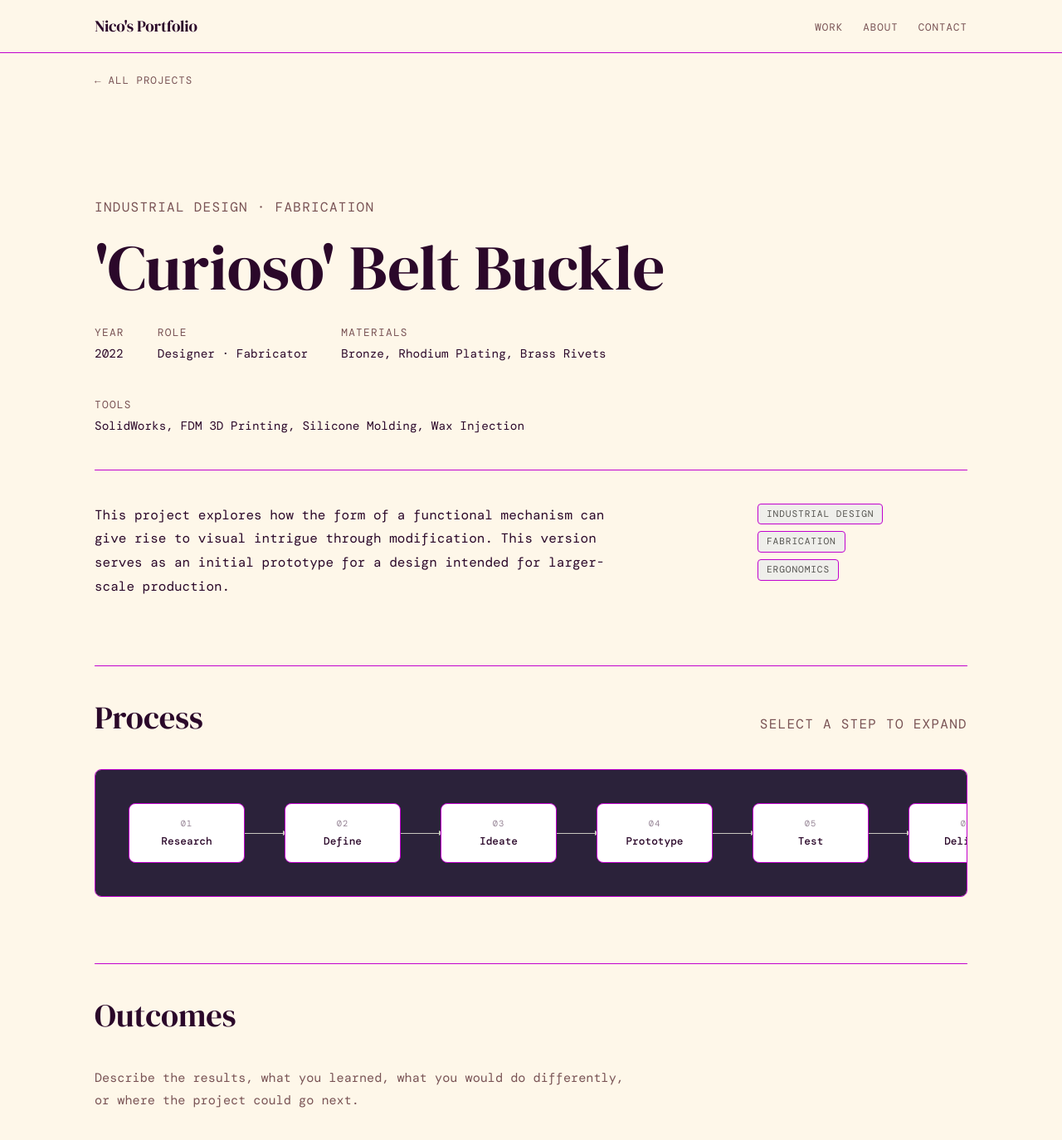
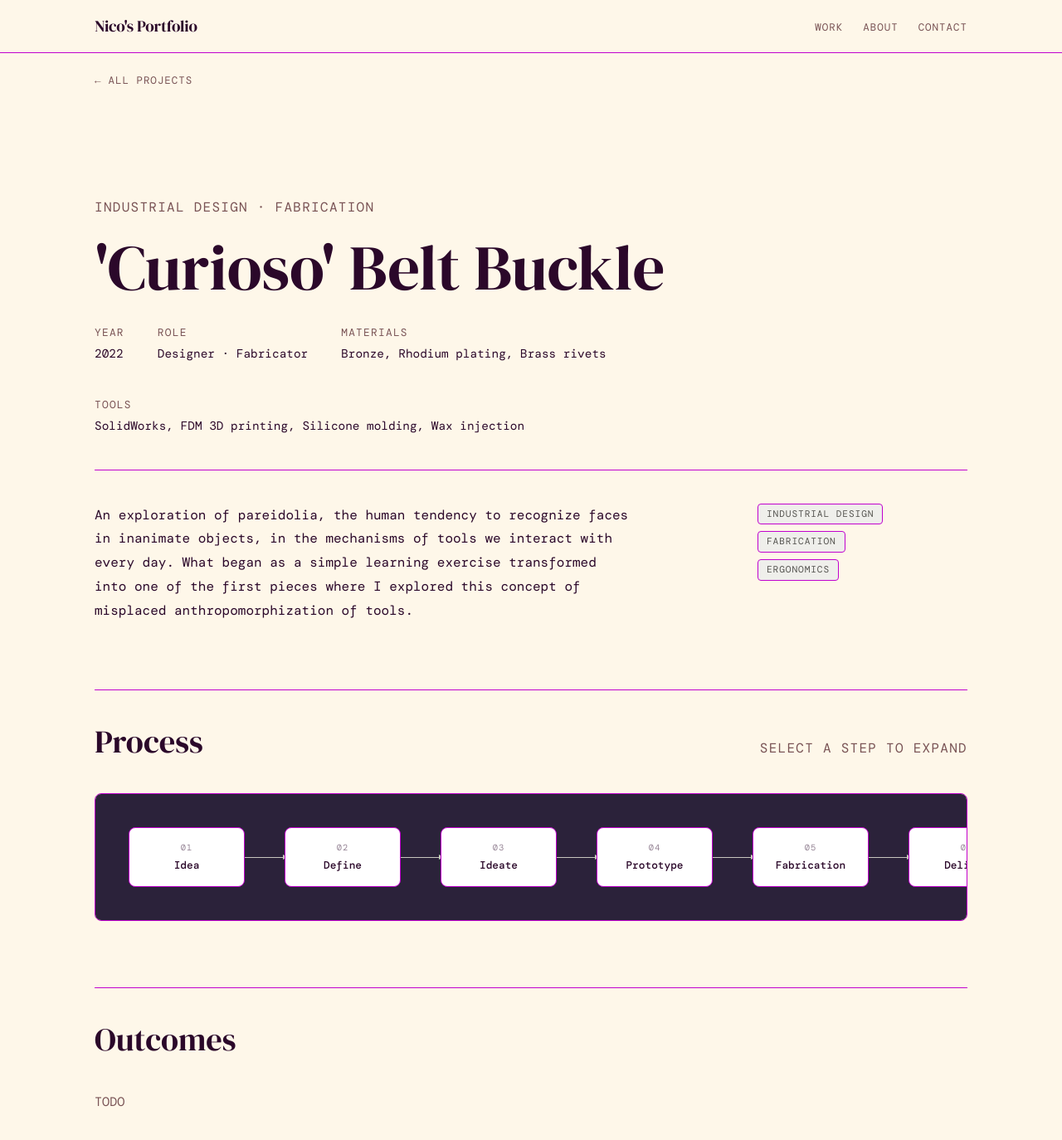
Before and after one commit to nbonnetm/nbonnetm.github.io, a Jekyll site: the page built from _projects/project-one.html, in a window 1280 px wide and 1400 px high. Shown: the top 1374 px of the window at 83% size. Built offline with Jekyll 4.4.1, drawn with Linux system fonts in a browser that asks for light colours; some web fonts are replaced.

Commit message:
finish curioso project

```diff
--- a/_layouts/project.html
+++ b/_layouts/project.html
@@ -104,7 +104,14 @@ layout: base
   <!-- Any content written below the frontmatter in a project file
        renders here. Use this for one-off sections unique to a project. -->
   {{ content }}
-
+<!-- LIGHTBOX -->
+  <div class="lightbox" id="lightbox">
+    <button class="lightbox-close" id="lightbox-close">✕</button>
+    <div class="lightbox-inner">
+      <img id="lightbox-img" src="" alt="" />
+      <p class="lightbox-caption" id="lightbox-caption"></p>
+    </div>
+  </div>
 </div><!-- /container -->
 
 <!-- NODE DIAGRAM SCRIPT -->
--- a/_projects/project-one.html
+++ b/_projects/project-one.html
@@ -8,18 +8,17 @@
 title: "'Curioso' Belt Buckle"
 year: 2022
 role: "Designer · Fabricator"
-materials: "Bronze, Rhodium Plating, Brass Rivets"       # optional — delete line if not needed
-tools: "SolidWorks, FDM 3D Printing, Silicone Molding, Wax Injection"         # optional — delete line if not needed
+materials: "Bronze, Rhodium plating, Brass rivets"       # optional — delete line if not needed
+tools: "SolidWorks, FDM 3D printing, Silicone molding, Wax injection"         # optional — delete line if not needed
 
 # Short summary shown on the homepage card
-summary: "Put a nice summary here."
+summary: ""
 
 # Overview paragraph shown at the top of the project page
-overview: "This project explores how the form of a functional mechanism can give rise to visual intrigue through modification. This version serves as
-          an initial prototype for a design intended for larger-scale production."
+overview: "An exploration of pareidolia, the human tendency to recognize faces in inanimate objects, in the mechanisms of tools we interact with every day. What began as a simple learning exercise transformed into one of the first pieces where I explored this concept of misplaced anthropomorphization of tools."
 
 # Outcomes paragraph shown at the bottom (optional — delete section if not needed)
-outcomes: "Describe the results, what you learned, what you would do differently, or where the project could go next."
+outcomes: "TODO"
 
 # Categories shown in the hero (displayed as "Cat One · Cat Two")
 categories:
@@ -42,47 +41,59 @@ cover: "assets/images/project-one/cover.png"
 # body   : description paragraph in the detail panel
 # images : list of image paths (optional — omit if no images for this step)
 nodes:
-  - label: "Research"
-    title: "Research & Discovery"
-    body: "Describe what the research phase involved — user studies, literature review, competitive analysis, site visits, interviews, or precedent research. What questions were you trying to answer?"
+  - label: "Idea"
+    title: "Idea/concept"
+    body: "This project began as an exercise for working with assemblies in SolidWorks. I had recently come across a belt buckle mechanism that I found to intriguingly resemble a human face."
+    images:
+    - src: "/assets/images/project-one/idea-1.jpg"
+      caption: "Original inspiration"
+
   - label: "Define"
     title: "Problem Definition"
-    body: "How did you synthesize your research into a clear problem statement or design brief? What constraints, requirements, or opportunities shaped the direction?"
+    body: "Since the original model for this buckle was created as an exercise while learning the basics of CAD modeling, I needed to restart my approach from scratch. The original model was large and unwieldy, not to mention I had failed to account for fit tolerances."
     images:
-      - "/assets/images/project-one/define-1.png"
+      - src: "/assets/images/project-one/define-1.png"
+        caption: "Original model from previous year"
 
   - label: "Ideate"
     title: "Ideation"
-    body: "Describe your ideation process — sketching, brainstorming, concept generation. How many directions did you explore, and how did you narrow them down?"
+    body: "I began iterating ways to better incorporate face-like features into my design while ensuring it could still function. To determine how the geometry of my design might interface with the human hand, I experimented with different sizes, curves, and placements for the toggling mechanism."
     images:
-      - "/assets/images/project-one/ideation-1.jpg"
-      - "/assets/images/project-one/ideation-2.jpg"
+      - src: "/assets/images/project-one/ideation-1.jpg"
+        caption: "Concept sketches"
+      - src: "/assets/images/project-one/ideation-2.jpg"
+        caption: "Orthographic sketches of two candidate designs"
 
   - label: "Prototype"
     title: "Prototyping"
-    body: "What prototyping methods did you use? What were you trying to test or validate at each fidelity level?"
+    body: "Using the orthographic drawings, I created a new CAD document for this design. I 3D printed multiple versions of the design to test with different springs, tolerances, and geometries before printing the design using a high-fidelity FDM printer."
     images:
       - src: "/assets/images/project-one/prototype-1.png"
         caption: "3D model of second prototype"
-      - "/assets/images/project-one/prototype-2.jpg"
+      - src: "/assets/images/project-one/prototype-4.png"
+        caption: "Exploded view of final model"
       - src: "/assets/images/project-one/prototype-3.png"
         caption: "High-fidelity 3D print of final model"
 
-  - label: "Test"
-    title: "Testing & Iteration"
-    body: "How did you evaluate your prototypes? What feedback did you gather, and what changed as a result?"
+  - label: "Fabrication"
+    title: "Fabrication"
+    body: "The 3D print was then used to create a silicone mold, after which it was prepped for wax injection. Once a wax positive was ready, it was sent to a local foundry to be cast in bronze. After receiving the parts, I noticed the fit between parts had changed due to shrinkage from the casting process. I filed the parts down to fit, after which I sanded and polished them to prep for rhodium electroplating."
     images:
-      - "/assets/images/project-one/test-1.jpg"
-      - "/assets/images/project-one/test-2.jpg"
-      - "/assets/images/project-one/test-3.jpg"
-      - "/assets/images/project-one/test-4.jpg"
+      - src: "/assets/images/project-one/fab-1.png"
+        caption: "Silicone mold"
+      - src: "/assets/images/project-one/fab-2.jpg"
+        caption: "Bronze cast"
+      - src: "/assets/images/project-one/fab-3.jpg"
+        caption: "Filing and finishing"
 
   - label: "Deliver"
     title: "Final Outcome"
-    body: "What was the final deliverable? Describe the resolved design, the fabrication process, and how it addresses the original brief."
+    body: "While the final result was stunning to look at, it unfortunately did not function as well as intended. Necessary post-processing makes this mode of fabrication unsuitable for larger-scale production. Next step is to redesign for CNC milling, which would allow for better control of fit and tolerance."
     images:
-      - "/assets/images/project-one/final-1.jpg"
-      - "/assets/images/project-one/final-2.jpg"
+      - src: "/assets/images/project-one/final-1.png"
+        caption: "Finished prototype for new design"
+      - src: "/assets/images/project-one/final-2.jpg"
+        caption: "Detail shot of rivets"
 
 # Documentation gallery images shown below the process diagram (optional)
 # Delete this section if you don't want a gallery
--- a/assets/css/styles.css
+++ b/assets/css/styles.css
@@ -495,6 +495,73 @@ nav .container {
   transform: scale(1.03);
 }
 
+/* --- LIGHTBOX --- */
+.lightbox {
+  position: fixed;
+  inset: 0;
+  background: rgba(0, 0, 0, 0.85);
+  z-index: 200;
+  display: flex;
+  align-items: center;
+  justify-content: center;
+  opacity: 0;
+  pointer-events: none;
+  transition: opacity var(--transition-med);
+}
+
+.lightbox.visible {
+  opacity: 1;
+  pointer-events: all;
+}
+
+.lightbox img {
+  max-width: 90vw;
+  max-height: 90vh;
+  object-fit: contain;
+  border-radius: var(--radius-md);
+  box-shadow: 0 24px 64px rgba(0,0,0,0.5);
+}
+
+.lightbox-caption {
+  position: absolute;
+  bottom: calc(-1 * var(--space-xl));
+  left: 50%;
+  transform: translateX(-50%);
+  color: #f7f6f2;
+  font-size: 0.8rem;
+  letter-spacing: 0.06em;
+  text-align: center;
+  opacity: 0.8;
+  width: 90vw;
+}
+
+.lightbox-inner {
+  position: relative;
+  display: inline-flex;
+  flex-direction: column;
+  align-items: center;
+  max-width: 90vw;
+  max-height: 90vh;
+}
+
+.lightbox-close {
+  position: absolute;
+  top: var(--space-lg);
+  right: var(--space-lg);
+  color: #f7f6f2;
+  font-size: 1.5rem;
+  cursor: pointer;
+  opacity: 0.7;
+  transition: opacity var(--transition-fast);
+  background: none;
+  border: none;
+  line-height: 1;
+}
+
+.lightbox-close:hover { opacity: 1; }
+
+.detail-img-wrap { cursor: zoom-in; }
+
 /* --- IMAGE GALLERY --- */
 .image-gallery {
   display: grid;
```
Also changed, not shown: other parts of _layouts/project.html (+29 -0 lines), assets/images/project-one/concept.png (added), assets/images/project-one/fab-2.jpg (added), assets/images/project-one/idea-1.jpg (added), 3 other files.
